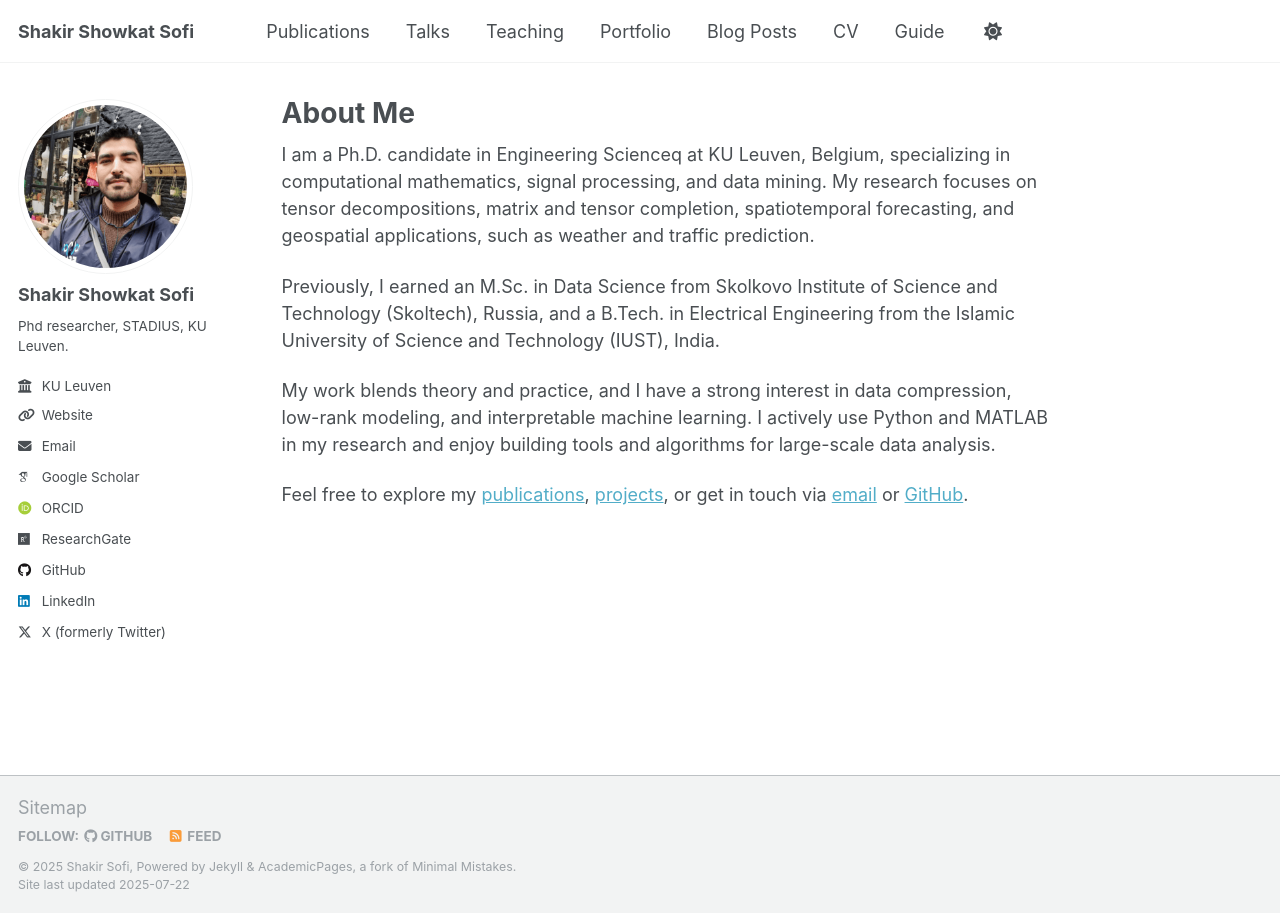
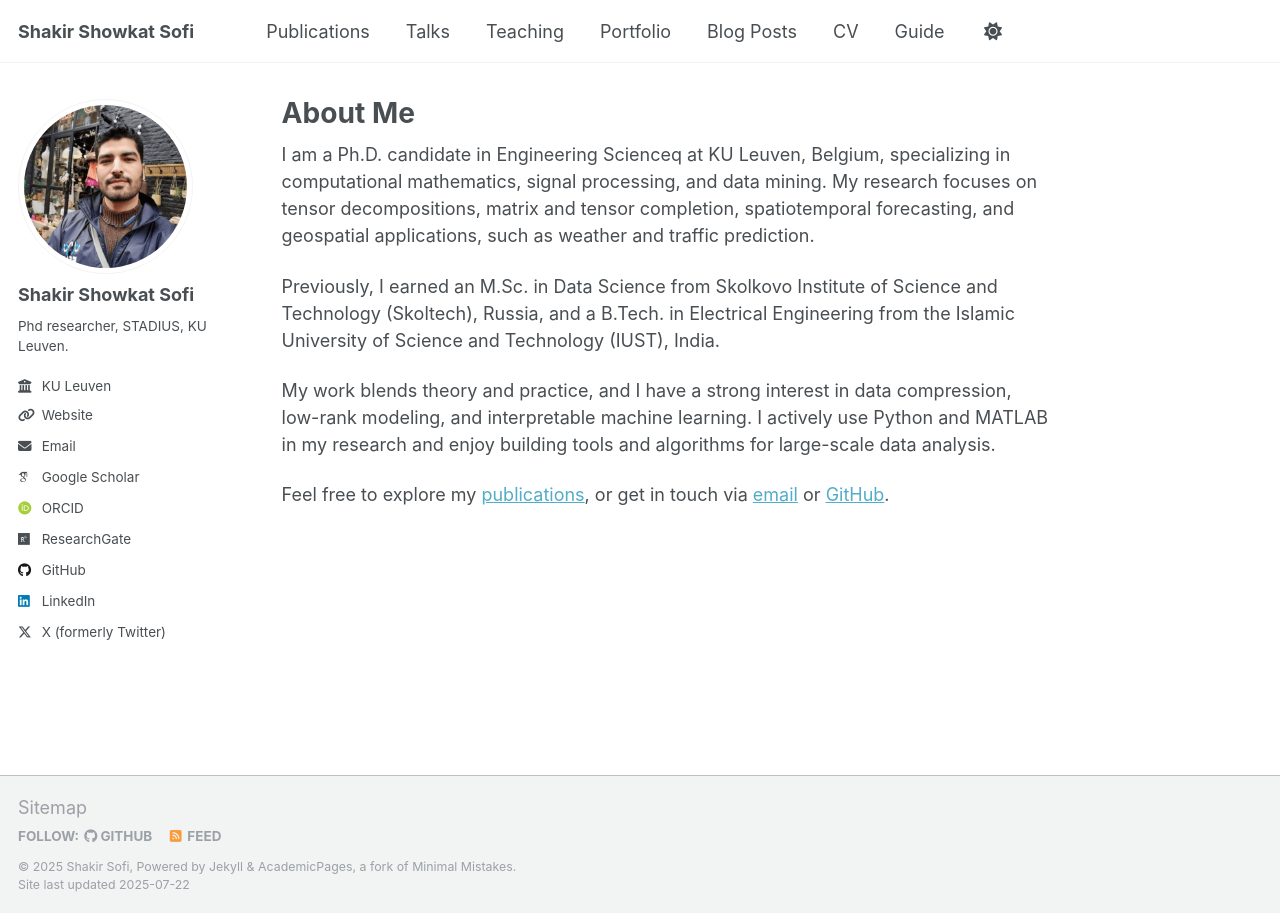
Before and after one commit to ShakirSofi/shakirsofi.github.io, a Jekyll site: the page built from _pages/about.md, in a window 1280 px wide. Built offline with Jekyll 4.4.1, drawn with Linux system fonts in a browser that asks for light colours; some web fonts are replaced; a script that is not in the unit is left out.

Commit message:
Update about.md

```diff
--- a/_pages/about.md
+++ b/_pages/about.md
@@ -13,4 +13,4 @@ Previously, I earned an M.Sc. in Data Science from Skolkovo Institute of Science
 
 My work blends theory and practice, and I have a strong interest in data compression, low-rank modeling, and interpretable machine learning. I actively use Python and MATLAB in my research and enjoy building tools and algorithms for large-scale data analysis.
 
-Feel free to explore my [publications](/publications/), [projects](/projects/), or get in touch via [email](/contact/) or [GitHub](https://github.com/ShakirSofi).
+Feel free to explore my [publications](https://shakirsofi.github.io/publications), or get in touch via [email](shakirshowkat.sofi@kuleuven.be) or [GitHub](https://github.com/ShakirSofi).
```
